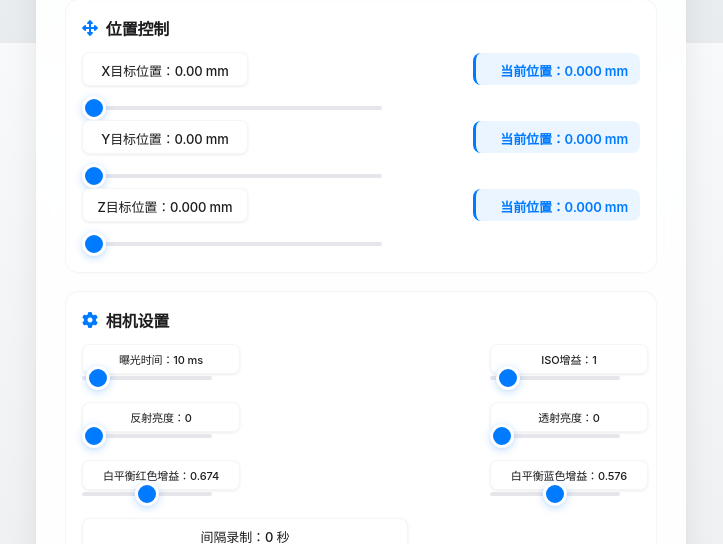
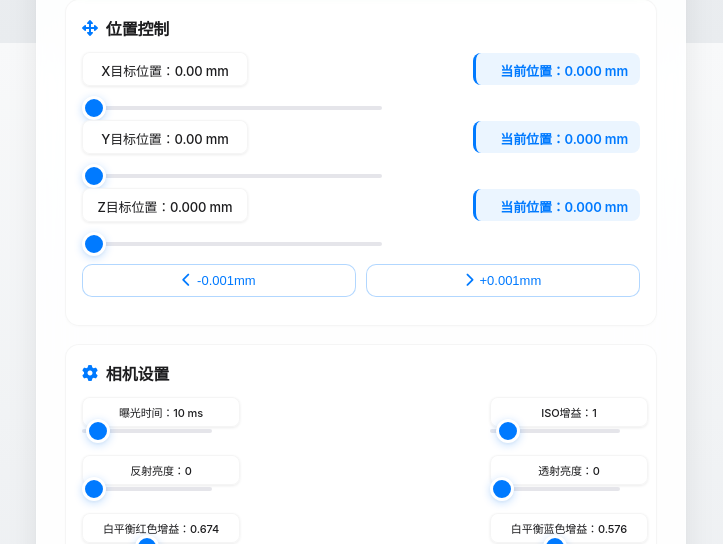
Before and after one commit to ctouchair/microscopy, a Flask app: page / in a window 1280 px wide. Shown: the part 3157-3701 px from the top of the page, without its empty margins (279-1002 px from the left). Run offline with Flask 2, Linux system fonts and the light colour scheme; parts of the project's set-up code (start-up, migrations or seed data) failed here and were passed over; some libraries are stand-ins or nearby versions.

Commit message:
update motor

```diff
--- a/app.py
+++ b/app.py
@@ -78,7 +78,8 @@ class ConfigManager:
                 'led_value_1': motor0.led_cycle1,
                 'r_value': cam0.r_gain,
                 'b_value': cam0.b_gain,
-                'steps_per_mm': motor0.steps_per_mm,
+                'xy_steps_per_mm': motor0.xy_steps_per_mm,
+                'z_steps_per_mm': motor0.z_steps_per_mm,
                 'magnification': cam0.mag_scale,  # 保存显微镜倍率
                 'z_level': self.z_level,  # 保存景深堆叠Z Level参数
             }
@@ -358,16 +359,16 @@ def handle_connect():
     params_x = data_params['X']
     params_y = data_params['Y']
     params_z = data_params['Z']
-    motor0.x_pos = int(arctan_func(x_vol, params_x[0], params_x[1], params_x[2], params_x[3])*motor0.steps_per_mm)
-    motor0.y_pos = int(arctan_func(y_vol, params_y[0], params_y[1], params_y[2], params_y[3])*motor0.steps_per_mm)
-    motor0.z_pos = int(arctan_func(z_vol, params_z[0], params_z[1], params_z[2], params_z[3])*motor0.steps_per_mm)
+    motor0.x_pos = int(arctan_func(x_vol, params_x[0], params_x[1], params_x[2], params_x[3])*motor0.xy_steps_per_mm)
+    motor0.y_pos = int(arctan_func(y_vol, params_y[0], params_y[1], params_y[2], params_y[3])*motor0.xy_steps_per_mm)
+    motor0.z_pos = int(arctan_func(z_vol, params_z[0], params_z[1], params_z[2], params_z[3])*motor0.z_steps_per_mm)
     print(x_vol, motor0.x_pos)
     # Combine settings with motor positions
     initial_data = {
         **settings,
-        'x_pos': round(motor0.x_pos / motor0.steps_per_mm, 2),  # Convert steps to mm
-        'y_pos': round(motor0.y_pos / motor0.steps_per_mm, 2),
-        'z_pos': round(motor0.z_pos / motor0.steps_per_mm, 2),
+        'x_pos': round(motor0.x_pos / motor0.xy_steps_per_mm, 2),  # Convert steps to mm
+        'y_pos': round(motor0.y_pos / motor0.xy_steps_per_mm, 2),
+        'z_pos': round(motor0.z_pos / motor0.z_steps_per_mm, 2),
         'show_xyz': config.show_xyz,  # 添加show_xyz变量到初始数据中
         'magnification': cam0.mag_scale,  # 添加显微镜倍率到初始数据中
         'z_level': config.z_level  # 添加景深堆叠Z Level参数到初始数据中
@@ -948,12 +949,12 @@ def handle_set_x_pos(data):
         if motor0.status:
             motor0.status = False
             time.sleep(0.01)
-            xdelta_step = int(motor0.steps_per_mm*xpos - motor0.x_pos)  # Convert to int
+            xdelta_step = int(motor0.xy_steps_per_mm*xpos - motor0.x_pos)  # Convert to int
             motor0.status = True
             motor0.move(xdelta_step)
         else:
             motor0.status = True
-            xdelta_step = int(motor0.steps_per_mm*xpos - motor0.x_pos)  # Convert to int
+            xdelta_step = int(motor0.xy_steps_per_mm*xpos - motor0.x_pos)  # Convert to int
             motor0.move(xdelta_step)
         emit('x_pos_set', {'status': 'success', 'value': data['value']})
     except Exception as e:
@@ -968,12 +969,12 @@ def handle_set_y_pos(data):
         if motor0.status:
             motor0.status = False
             time.sleep(0.01)
-            ydelta_step = int(motor0.steps_per_mm*ypos - motor0.y_pos)  # Convert to int
+            ydelta_step = int(motor0.xy_steps_per_mm*ypos - motor0.y_pos)  # Convert to int
             motor0.status = True
             motor0.move(ydelta_step)
         else:
             motor0.status = True
-            ydelta_step = int(motor0.steps_per_mm*ypos - motor0.y_pos)  # Convert to int
+            ydelta_step = int(motor0.xy_steps_per_mm*ypos - motor0.y_pos)  # Convert to int
             motor0.move(ydelta_step)
         emit('y_pos_set', {'status': 'success', 'value': data['value']})
     except Exception as e:
@@ -988,12 +989,12 @@ def handle_set_z_pos(data):
         if motor0.status:
             motor0.status = False
             time.sleep(0.01)
-            zdelta_step = int(motor0.steps_per_mm*zpos - motor0.z_pos)  # Convert to int
+            zdelta_step = int(motor0.z_steps_per_mm*zpos - motor0.z_pos)  # Convert to int
             motor0.status = True
             motor0.move(zdelta_step)
         else:
             motor0.status = True
-            zdelta_step = int(motor0.steps_per_mm*zpos - motor0.z_pos)  # Convert to int
+            zdelta_step = int(motor0.z_steps_per_mm*zpos - motor0.z_pos)  # Convert to int
             motor0.move(zdelta_step)
         emit('z_pos_set', {'status': 'success', 'value': data['value']})
     except Exception as e:
@@ -1090,8 +1091,8 @@ def handle_fast_focus():
                     iterations += 1
                 # print(z2, sharpness2)
         motor0.focus, motor0.focus_get = False, False  # 对焦结束
-        send_log_message(f'对焦完成 - 位置: {motor0.z_pos/motor0.steps_per_mm:.3f} mm', 'success')
-        emit('focus_complete', {'status': 'success', 'position': motor0.z_pos/motor0.steps_per_mm})
+        send_log_message(f'对焦完成 - 位置: {motor0.z_pos/motor0.z_steps_per_mm:.3f} mm', 'success')
+        emit('focus_complete', {'status': 'success', 'position': motor0.z_pos/motor0.z_steps_per_mm})
     except Exception as e:
         emit('focus_complete', {'status': 'error', 'message': str(e)})
 
@@ -1853,9 +1854,9 @@ def send_motor_positions():
     while True:
         try:
             # Convert steps to mm (steps_per_mm steps = 1mm)
-            x_pos_mm = motor0.x_pos / motor0.steps_per_mm
-            y_pos_mm = motor0.y_pos / motor0.steps_per_mm
-            z_pos_mm = motor0.z_pos / motor0.steps_per_mm
+            x_pos_mm = motor0.x_pos / motor0.xy_steps_per_mm
+            y_pos_mm = motor0.y_pos / motor0.xy_steps_per_mm
+            z_pos_mm = motor0.z_pos / motor0.z_steps_per_mm
 
             x_vol = round(motor0.measure_voltage('X'),4)
             y_vol = round(motor0.measure_voltage('Y'),4)
@@ -1877,11 +1878,11 @@ def send_motor_positions():
             })
              # 二者定位差距大时，以电压校准为准，因为螺纹会有回程差，只针对运动时的方向，其他方向不控制
             if abs(x_pos_mm - x_pos_vol_mm) > 0.1 and motor0.direction == 'X':
-                motor0.x_pos = int(x_pos_vol_mm*motor0.steps_per_mm)
+                motor0.x_pos = int(x_pos_vol_mm*motor0.xy_steps_per_mm)
             if abs(y_pos_mm - y_pos_vol_mm) > 0.1 and motor0.direction == 'Y':
-                motor0.y_pos = int(y_pos_vol_mm*motor0.steps_per_mm)
+                motor0.y_pos = int(y_pos_vol_mm*motor0.xy_steps_per_mm)
             if abs(z_pos_mm - z_pos_vol_mm) > 0.1 and motor0.direction == 'Z':
-                motor0.z_pos = int(z_pos_vol_mm*motor0.steps_per_mm)
+                motor0.z_pos = int(z_pos_vol_mm*motor0.z_steps_per_mm)
 
         except Exception as e:
             print(f"Error sending motor positions: {e}")
--- a/motor.py
+++ b/motor.py
@@ -69,7 +69,8 @@ class motor():
         self.focus = False
         self.focus_pos = 0
         self.focus_get = False
-        self.steps_per_mm = 1450
+        self.xy_steps_per_mm = 1450/1.5
+        self.z_steps_per_mm = 1450
 
         # 默认step_sign值
         self.step_sign_x, self.step_sign_y, self.step_sign_z = -1, -1, 1
--- a/static/css/style.css
+++ b/static/css/style.css
@@ -674,6 +674,49 @@ input[type="range"]:focus {
     box-sizing: border-box;
 }
 
+.z-fine-tune {
+    display: flex;
+    justify-content: center;
+    align-items: center;
+    gap: 10px;
+    width: 100%;
+    margin-top: 8px;
+    margin-bottom: 12px;
+}
+
+.fine-tune-btn {
+    flex: 1;
+    padding: 8px 16px;
+    font-size: 13px;
+    font-weight: 500;
+    color: #007aff;
+    background: rgba(255, 255, 255, 0.9);
+    border: 1px solid rgba(0, 122, 255, 0.3);
+    border-radius: 10px;
+    cursor: pointer;
+    transition: all 0.2s ease;
+    display: flex;
+    align-items: center;
+    justify-content: center;
+    gap: 6px;
+}
+
+.fine-tune-btn:hover {
+    background: rgba(0, 122, 255, 0.1);
+    border-color: rgba(0, 122, 255, 0.5);
+    transform: translateY(-1px);
+    box-shadow: 0 2px 8px rgba(0, 122, 255, 0.2);
+}
+
+.fine-tune-btn:active {
+    transform: translateY(0);
+    box-shadow: 0 1px 3px rgba(0, 122, 255, 0.2);
+}
+
+.fine-tune-btn i {
+    font-size: 14px;
+}
+
 .slider-row {
     display: flex;
     justify-content: space-between;
--- a/static/js/script.js
+++ b/static/js/script.js
@@ -671,6 +671,27 @@ function fast_forcus() {
 
 function save_config() {
     socket.emit('save_config');
+}
+
+// Z轴微调函数
+function adjustZ(delta) {
+    const zSlider = document.getElementById('z_pos');
+    if (zSlider) {
+        let currentValue = parseFloat(zSlider.value);
+        let newValue = currentValue + delta;
+
+        // 确保新值在滑块范围内
+        const min = parseFloat(zSlider.min);
+        const max = parseFloat(zSlider.max);
+        newValue = Math.max(min, Math.min(max, newValue));
+
+        // 设置新值并触发input事件
+        zSlider.value = newValue.toFixed(3);
+
+        // 触发input事件，复用现有的后端调用
+        const event = new Event('input', { bubbles: true });
+        zSlider.dispatchEvent(event);
+    }
 }
 
 function stitch_images() {
--- a/templates/index.html
+++ b/templates/index.html
@@ -112,21 +112,31 @@
                     <span id="x_value" class="slider-value">X目标位置：0.00 mm</span>
                     <span id="x_current" class="current-position">当前位置：0.000 mm</span>
                 </div>
-                <input type="range" id="x_pos" min="0" max="12" step="0.01" value="0">
+                <input type="range" id="x_pos" min="0" max="18" step="0.01" value="0">
 
                 <!-- Y方向 -->
                 <div class="position-row">
                     <span id="y_value" class="slider-value">Y目标位置：0.00 mm</span>
                     <span id="y_current" class="current-position">当前位置：0.000 mm</span>
                 </div>
-                <input type="range" id="y_pos" min="0" max="12" step="0.01" value="0">
+                <input type="range" id="y_pos" min="0" max="18" step="0.01" value="0">
 
                 <!-- Z方向 -->
                 <div class="position-row">
                     <span id="z_value" class="slider-value">Z目标位置：0.000 mm</span>
                     <span id="z_current" class="current-position">当前位置：0.000 mm</span>
                 </div>
-                <input type="range" id="z_pos" min="0" max="7" step="0.001" value="0">
+                <input type="range" id="z_pos" min="0" max="10" step="0.001" value="0">
+
+                <!-- Z轴微调按钮 -->
+                <div class="z-fine-tune">
+                    <button class="fine-tune-btn" onclick="adjustZ(-0.001)">
+                        <i class="fas fa-chevron-left"></i> -0.001mm
+                    </button>
+                    <button class="fine-tune-btn" onclick="adjustZ(0.001)">
+                        <i class="fas fa-chevron-right"></i> +0.001mm
+                    </button>
+                </div>
             </div>
 
             <div class="control-section">
```
